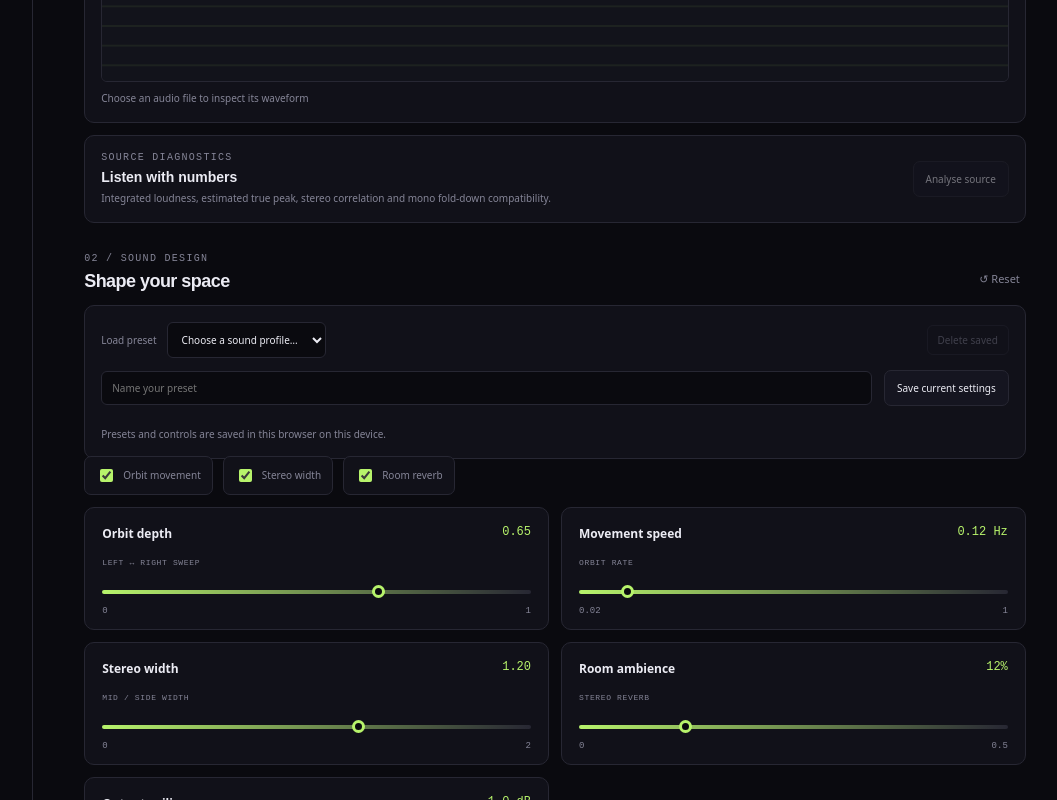
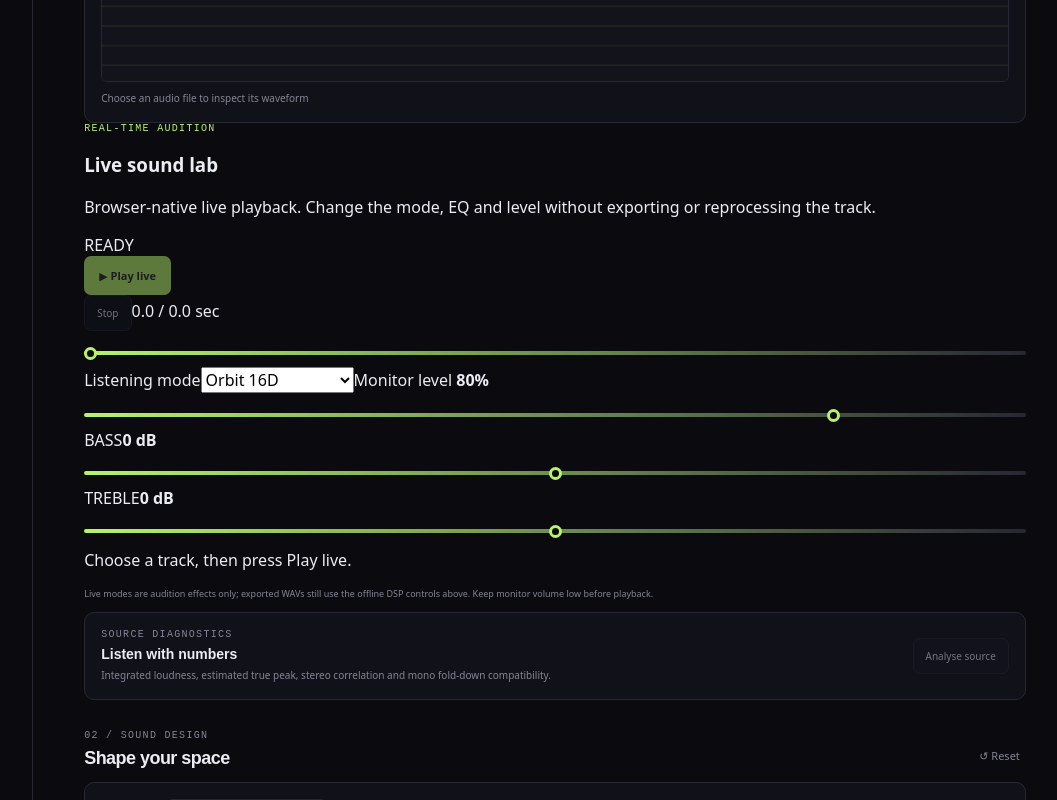
Before and after one commit to akash098p/Orbit16, a React (Vite) app in the folder frontend/: page / in a window 1280 px wide. Shown: the part 678-1478 px from the top of the page, without its empty margins (203-1260 px from the left). Built offline with nearby package versions, Linux system fonts and the light colour scheme.

Commit message:
Add real-time live audition modes and EQ controls

```diff
--- a/frontend/src/App.tsx
+++ b/frontend/src/App.tsx
@@ -72,6 +72,156 @@ function SourcePreview({ file }: { file: File }) {
     return () => URL.revokeObjectURL(next);
   }, [file]);
   return <audio controls preload="metadata" src={url || undefined}/>;
+}
+
+type LiveMode = "studio" | "orbit" | "wide" | "bass" | "dream" | "night";
+
+function LiveAudition({ file, settings }: { file: File | null; settings: Settings }) {
+  const [mode, setMode] = useState<LiveMode>("orbit");
+  const [volume, setVolume] = useState(0.8);
+  const [bass, setBass] = useState(0);
+  const [treble, setTreble] = useState(0);
+  const [playing, setPlaying] = useState(false);
+  const [loading, setLoading] = useState(false);
+  const [position, setPosition] = useState(0);
+  const [duration, setDuration] = useState(0);
+  const [message, setMessage] = useState("Choose a track, then press Play live.");
+  const ctxRef = useRef<AudioContext | null>(null);
+  const sourceRef = useRef<AudioBufferSourceNode | null>(null);
+  const bufferRef = useRef<AudioBuffer | null>(null);
+  const gainRef = useRef<GainNode | null>(null);
+  const panRef = useRef<StereoPannerNode | null>(null);
+  const bassRef = useRef<BiquadFilterNode | null>(null);
+  const trebleRef = useRef<BiquadFilterNode | null>(null);
+  const lfoRef = useRef<OscillatorNode | null>(null);
+  const lfoGainRef = useRef<GainNode | null>(null);
+  const startAtRef = useRef(0);
+  const offsetRef = useRef(0);
+  const tickRef = useRef<number | null>(null);
+
+  function stopLive(reset = false) {
+    if (tickRef.current !== null) window.clearInterval(tickRef.current);
+    tickRef.current = null;
+    try { sourceRef.current?.stop(); } catch {}
+    sourceRef.current?.disconnect();
+    sourceRef.current = null;
+    lfoRef.current?.stop();
+    lfoRef.current?.disconnect();
+    lfoGainRef.current?.disconnect();
+    lfoRef.current = null;
+    lfoGainRef.current = null;
+    setPlaying(false);
+    if (reset) { offsetRef.current = 0; setPosition(0); }
+  }
+
+  useEffect(() => {
+    stopLive(true);
+    bufferRef.current = null;
+    setDuration(0);
+    if (!file) { setMessage("Choose a track, then press Play live."); return; }
+    let cancelled = false;
+    setLoading(true);
+    setMessage("Preparing local live preview…");
+    (async () => {
+      let temporary: AudioContext | null = null;
+      try {
+        temporary = new AudioContext();
+        const buffer = await temporary.decodeAudioData(await file.arrayBuffer());
+        if (cancelled) return;
+        bufferRef.current = buffer;
+        setDuration(buffer.duration);
+        setMessage("Ready · effects respond while the track plays.");
+      } catch {
+        if (!cancelled) setMessage("Live preview could not decode this file in the browser. Try WAV or FLAC.");
+      } finally {
+        if (temporary && temporary.state !== "closed") await temporary.close();
+        if (!cancelled) setLoading(false);
+      }
+    })();
+    return () => { cancelled = true; };
+  }, [file]);
+
+  useEffect(() => {
+    if (gainRef.current && ctxRef.current) gainRef.current.gain.setTargetAtTime(volume, ctxRef.current.currentTime, 0.025);
+  }, [volume]);
+  useEffect(() => {
+    const ctx = ctxRef.current;
+    if (!ctx) return;
+    const profiles: Record<LiveMode, { pan: number; rate: number; bass: number; treble: number }> = {
+      studio: { pan: 0, rate: 0, bass: 0, treble: 0 },
+      orbit: { pan: settings.movement_enabled ? settings.movement_depth : 0, rate: settings.movement_rate, bass: 0, treble: 0 },
+      wide: { pan: settings.movement_enabled ? settings.movement_depth * 0.25 : 0, rate: settings.movement_rate * 0.5, bass: 0, treble: 1.5 },
+      bass: { pan: 0, rate: 0, bass: 5, treble: -1 },
+      dream: { pan: settings.movement_enabled ? settings.movement_depth * 0.7 : 0, rate: settings.movement_rate * 0.7, bass: 2, treble: 2 },
+      night: { pan: 0, rate: 0, bass: 2, treble: -5 },
+    };
+    const profile = profiles[mode];
+    if (bassRef.current) bassRef.current.gain.setTargetAtTime(profile.bass + bass, ctx.currentTime, 0.04);
+    if (trebleRef.current) trebleRef.current.gain.setTargetAtTime(profile.treble + treble, ctx.currentTime, 0.04);
+    if (panRef.current) panRef.current.pan.setTargetAtTime(0, ctx.currentTime, 0.04);
+    if (lfoGainRef.current) lfoGainRef.current.gain.setTargetAtTime(profile.pan, ctx.currentTime, 0.04);
+    if (lfoRef.current && profile.rate > 0) lfoRef.current.frequency.setTargetAtTime(profile.rate, ctx.currentTime, 0.04);
+    else if (lfoGainRef.current) lfoGainRef.current.gain.setTargetAtTime(0, ctx.currentTime, 0.04);
+  }, [mode, settings.movement_enabled, settings.movement_depth, settings.movement_rate, bass, treble]);
+
+  async function playLive() {
+    const buffer = bufferRef.current;
+    if (!buffer || playing) return;
+    const ctx = ctxRef.current ?? new AudioContext();
+    ctxRef.current = ctx;
+    await ctx.resume();
+    const source = ctx.createBufferSource();
+    const bassFilter = ctx.createBiquadFilter(); bassFilter.type = "lowshelf"; bassFilter.frequency.value = 180;
+    const trebleFilter = ctx.createBiquadFilter(); trebleFilter.type = "highshelf"; trebleFilter.frequency.value = 4500;
+    const pan = ctx.createStereoPanner();
+    const gain = ctx.createGain(); gain.gain.value = volume;
+    source.buffer = buffer;
+    source.connect(bassFilter); bassFilter.connect(trebleFilter); trebleFilter.connect(pan); pan.connect(gain); gain.connect(ctx.destination);
+    bassRef.current = bassFilter; trebleRef.current = trebleFilter; panRef.current = pan; gainRef.current = gain;
+    const lfo = ctx.createOscillator(); const lfoGain = ctx.createGain();
+    lfo.type = "sine"; lfo.frequency.value = settings.movement_rate; lfoGain.gain.value = mode === "studio" ? 0 : settings.movement_enabled ? settings.movement_depth : 0;
+    lfo.connect(lfoGain); lfoGain.connect(pan.pan); lfo.start();
+    lfoRef.current = lfo; lfoGainRef.current = lfoGain;
+    const startOffset = Math.min(offsetRef.current, Math.max(0, buffer.duration - 0.01));
+    startAtRef.current = ctx.currentTime - startOffset;
+    sourceRef.current = source;
+    source.onended = () => {
+      if (sourceRef.current === source) { stopLive(true); setMessage("Playback finished."); }
+    };
+    source.start(0, startOffset);
+    setPlaying(true); setMessage("LIVE · changes apply during playback");
+    tickRef.current = window.setInterval(() => {
+      const now = Math.min(buffer.duration, ctx.currentTime - startAtRef.current);
+      offsetRef.current = now; setPosition(now);
+    }, 100);
+  }
+
+  function pauseLive() {
+    const ctx = ctxRef.current;
+    if (playing && ctx) offsetRef.current = Math.min(duration, ctx.currentTime - startAtRef.current);
+    stopLive(false);
+    setPosition(offsetRef.current);
+    setMessage("Paused · press Play live to resume.");
+  }
+  function seekLive(value: number) {
+    offsetRef.current = value; setPosition(value);
+    if (playing) { stopLive(false); void playLive(); }
+  }
+  useEffect(() => () => {
+    stopLive(true);
+    const ctx = ctxRef.current;
+    if (ctx && ctx.state !== "closed") void ctx.close();
+  }, []);
+
+  return <section className="live-panel">
+    <div className="live-head"><div><div className="eyebrow accent">REAL-TIME AUDITION</div><h3>Live sound lab</h3><p>Browser-native live playback. Change the mode, EQ and level without exporting or reprocessing the track.</p></div><span className={playing ? "live-badge is-live" : "live-badge"}><i/>{playing ? "LIVE" : "READY"}</span></div>
+    <div className="live-transport"><button className="primary-button" type="button" disabled={!file || loading || !bufferRef.current} onClick={() => playing ? pauseLive() : void playLive()}>{loading ? "Preparing…" : playing ? "Ⅱ Pause" : position > 0 ? "▶ Resume live" : "▶ Play live"}</button><button className="secondary-button" type="button" disabled={!file || loading} onClick={() => { stopLive(true); setMessage("Stopped."); }}>Stop</button><span className="live-time">{position.toFixed(1)} / {duration.toFixed(1)} sec</span></div>
+    <input className="range live-seek" aria-label="Live playback position" type="range" min={0} max={Math.max(duration, 0.1)} step={0.1} value={Math.min(position, duration || 0)} disabled={!duration} onChange={e => seekLive(Number(e.target.value))}/>
+    <div className="live-modes"><label>Listening mode<select value={mode} onChange={e => setMode(e.target.value as LiveMode)}><option value="studio">Studio / neutral</option><option value="orbit">Orbit 16D</option><option value="wide">Wide field</option><option value="bass">Bass focus</option><option value="dream">Dream space</option><option value="night">Night / soft highs</option></select></label><label className="live-volume">Monitor level <strong>{Math.round(volume * 100)}%</strong><input className="range" type="range" min={0} max={1} step={0.01} value={volume} onChange={e => setVolume(Number(e.target.value))}/></label></div>
+    <div className="live-eq"><div><span>BASS</span><strong>{bass > 0 ? "+" : ""}{bass} dB</strong><input className="range" aria-label="Live bass EQ" type="range" min={-12} max={12} step={1} value={bass} onChange={e => setBass(Number(e.target.value))}/></div><div><span>TREBLE</span><strong>{treble > 0 ? "+" : ""}{treble} dB</strong><input className="range" aria-label="Live treble EQ" type="range" min={-12} max={12} step={1} value={treble} onChange={e => setTreble(Number(e.target.value))}/></div></div>
+    <p className="live-message" role="status">{message}</p>
+    <p className="analysis-note">Live modes are audition effects only; exported WAVs still use the offline DSP controls above. Keep monitor volume low before playback.</p>
+  </section>;
 }
 
 function Control({ title, subtitle, value, label, min, max, step, onChange }: { title: string; subtitle: string; value: number; label: string; min: number; max: number; step: number; onChange: (value: number) => void }) {
@@ -197,6 +347,7 @@ export default function App() {
       <label className={`drop-zone ${files.length ? "has-file" : ""} ${dragging ? "dragging" : ""}`} onDragOver={e => { e.preventDefault(); setDragging(true); }} onDragLeave={() => setDragging(false)} onDrop={onDrop}><input type="file" multiple accept={audioAccept} onChange={choose}/><span className="upload-icon">↑</span><span className="drop-main">{files.length ? "Add more tracks or drop files here" : "Drop tracks here or browse files"}</span><span className="drop-sub">{fileLabel}</span><span className="browse-button">Browse audio</span></label>
       {files.length > 0 && <section className="queue-panel"><div className="queue-head"><strong>Batch queue <span>{files.length}</span></strong><button type="button" className="text-button" onClick={clearQueue} disabled={busy}>Clear queue</button></div><div className="queue-list">{files.map((f, i) => <div className="queue-item" key={`${f.name}-${f.size}-${f.lastModified}`}><span className="queue-number">{String(i + 1).padStart(2, "0")}</span><div className="queue-file"><strong>{f.name}</strong><small>{(f.size / 1024 / 1024).toFixed(2)} MB</small></div><span className="queue-state">{busy && i === currentIndex ? "PROCESSING" : "QUEUED"}</span></div>)}</div></section>}
       <Waveform file={activeFile} label={activeFile ? activeFile.name : "Source waveform"}/>
+      <LiveAudition file={activeFile} settings={settings}/>
       {activeFile && <section className="preview-panel"><div><div className="eyebrow">BEFORE / SOURCE</div><h3>Listen to original</h3></div><SourcePreview file={activeFile}/></section>}
       <section className="analysis-panel"><div className="analysis-head"><div><div className="eyebrow">SOURCE DIAGNOSTICS</div><h3>Listen with numbers</h3><p>Integrated loudness, estimated true peak, stereo correlation and mono fold-down compatibility.</p></div><button className="secondary-button" type="button" onClick={analyzeSource} disabled={!activeFile || analyzing}>{analyzing ? "Analysing…" : "Analyse source"}</button></div>{analysis && <div className="metrics-grid"><div className="metric"><span>INTEGRATED LOUDNESS</span><strong>{analysis.metrics.integrated_lufs == null ? "—" : `${analysis.metrics.integrated_lufs.toFixed(1)} LUFS`}</strong></div><div className="metric"><span>EST. TRUE PEAK</span><strong>{analysis.metrics.true_peak_dbtp == null ? "—" : `${analysis.metrics.true_peak_dbtp.toFixed(1)} dBTP`}</strong></div><div className="metric"><span>STEREO CORRELATION</span><strong>{analysis.metrics.stereo_correlation == null ? "—" : analysis.metrics.stereo_correlation.toFixed(2)}</strong></div><div className="metric"><span>MONO FOLD-DOWN</span><strong>{analysis.metrics.mono_fold_down_db == null ? "—" : `${analysis.metrics.mono_fold_down_db.toFixed(1)} dB`}</strong></div></div>}{analysis && <p className="analysis-note">{analysis.duration_seconds.toFixed(1)} sec · {analysis.sample_rate.toLocaleString()} Hz · {analysis.channels} source channel(s). Metrics are measurements, not a quality score.</p>}</section>
       <div className="section-heading effects-heading"><div><div className="eyebrow">02 / SOUND DESIGN</div><h3>Shape your space</h3></div><button className="reset-button" type="button" onClick={resetSettings}>↺ Reset</button></div>
```
